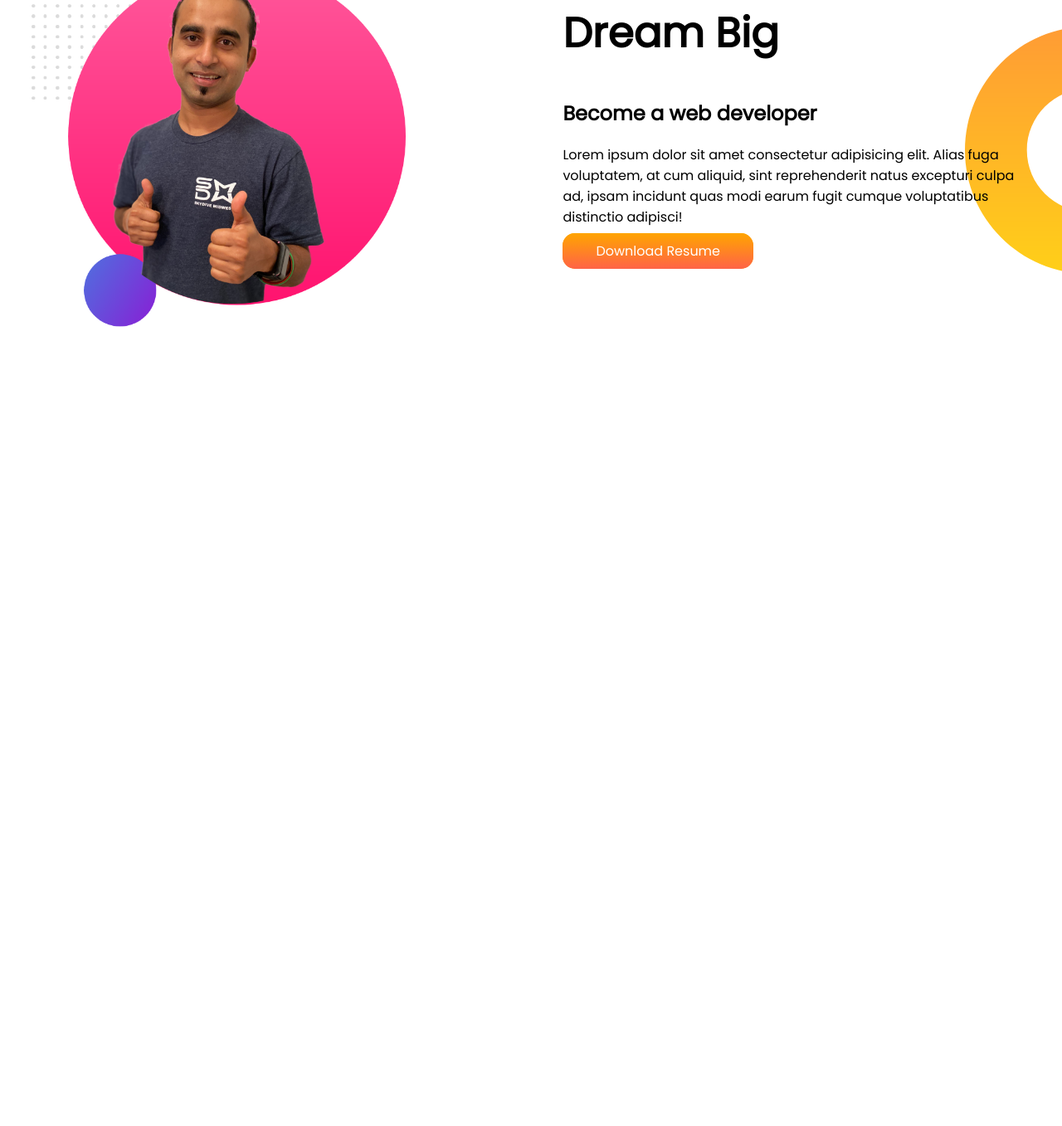
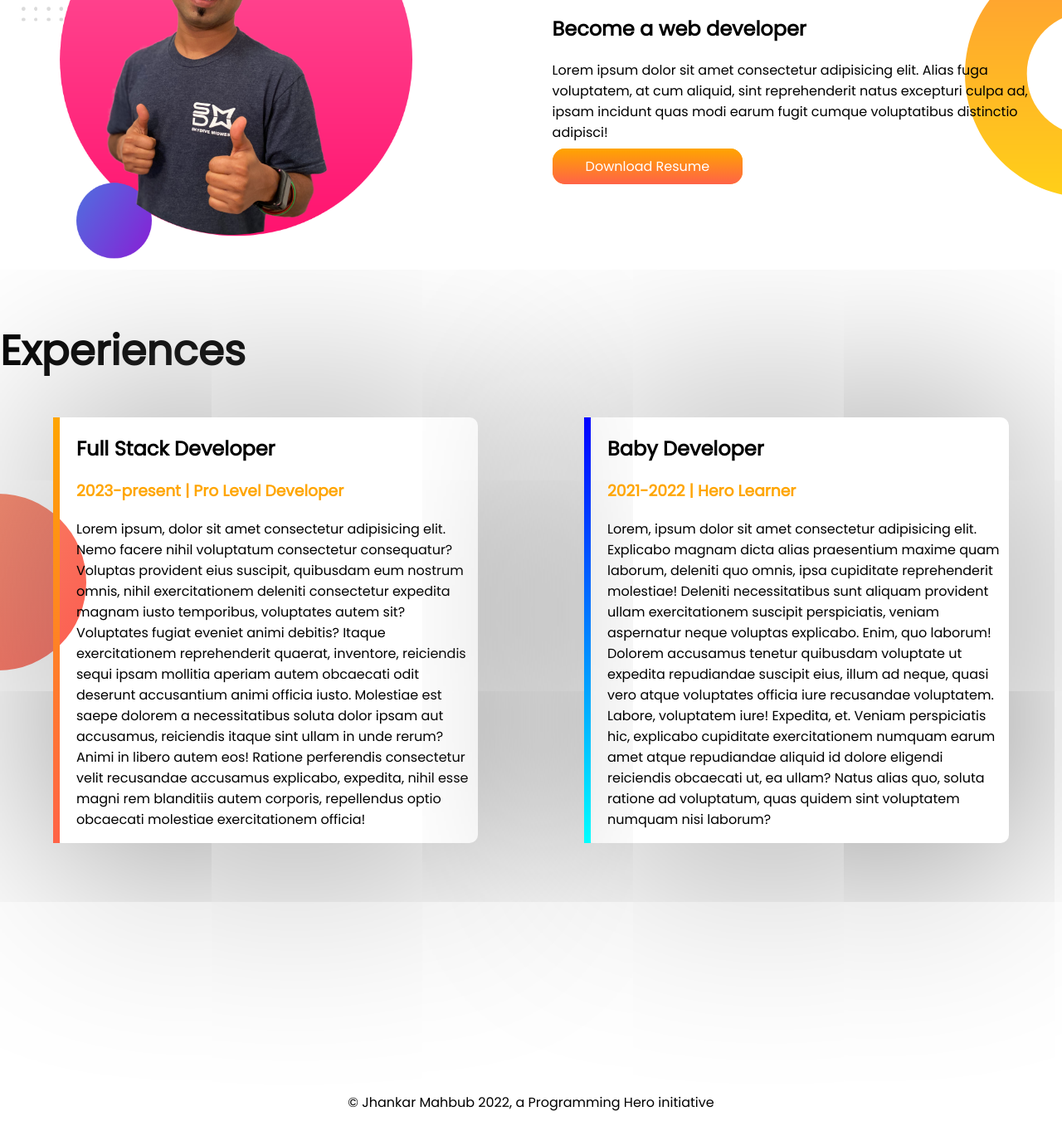
Before and after one commit to Emran12/developer-portfolio, a plain HTML site: page index.html in a window 1280 px wide. Shown: the part 692-2049 px from the top of the page at 83% size. Before the commit the page ends 1132 px from the top, so only its background shows below. Drawn offline with Linux system fonts and the light colour scheme; a web font is replaced by a local one.

Commit message:
Experiences added

```diff
--- a/index.html
+++ b/index.html
@@ -14,7 +14,7 @@
 </head>
 
 <body>
-    <section class="top-banner">
+    <section class="top-banner flexible-container">
         <div class="half-width">
             <h1>Welcome to </h1>
             <h1><span class="name">Jhankar Mahbub </span> World</h1>
@@ -33,7 +33,7 @@
             <img src="images/jhankar-pic-with-bg.png" alt="jhankar-pic-with-bg">
         </div>
     </section>
-    <section class="dream-big">
+    <section class="dream-big flexible-container">
         <div class="half-width">
             <img src="images/jhankar2.png" alt="">
         </div>
@@ -47,6 +47,49 @@
                 href="https://www.linkedin.com/in/mohammad-emran-hossain-a4820014/">Download Resume</a>
         </div>
     </section>
+    <section class="experience-area">
+        <h1>Experiences</h1>
+        <div class="flexible-container">
+            <div id="full-stack-experience" class="experience-item">
+                <h2>Full Stack Developer</h2>
+                <h3 class="name">2023-present | Pro Level Developer</h3>
+                <p>Lorem ipsum, dolor sit amet consectetur adipisicing elit. Nemo facere nihil voluptatum consectetur
+                    consequatur? Voluptas provident eius suscipit, quibusdam eum nostrum omnis, nihil exercitationem
+                    deleniti consectetur expedita magnam iusto temporibus, voluptates autem sit? Voluptates fugiat
+                    eveniet
+                    animi debitis? Itaque exercitationem reprehenderit quaerat, inventore, reiciendis sequi ipsam
+                    mollitia
+                    aperiam autem obcaecati odit deserunt accusantium animi officia iusto. Molestiae est saepe dolorem a
+                    necessitatibus soluta dolor ipsam aut accusamus, reiciendis itaque sint ullam in unde rerum? Animi
+                    in
+                    libero autem eos! Ratione perferendis consectetur velit recusandae accusamus explicabo, expedita,
+                    nihil
+                    esse magni rem blanditiis autem corporis, repellendus optio obcaecati molestiae exercitationem
+                    officia!
+
+                </p>
+            </div>
+            <div class="experience-item" id="web-dev-experience">
+                <h2>Baby Developer</h2>
+                <h3 class="name"> 2021-2022 | Hero Learner</h3>
+                <p>Lorem, ipsum dolor sit amet consectetur adipisicing elit. Explicabo magnam dicta alias praesentium
+                    maxime
+                    quam laborum, deleniti quo omnis, ipsa cupiditate reprehenderit molestiae! Deleniti necessitatibus
+                    sunt
+                    aliquam provident ullam exercitationem suscipit perspiciatis, veniam aspernatur neque voluptas
+                    explicabo. Enim, quo laborum! Dolorem accusamus tenetur quibusdam voluptate ut expedita repudiandae
+                    suscipit eius, illum ad neque, quasi vero atque voluptates officia iure recusandae voluptatem.
+                    Labore,
+                    voluptatem iure! Expedita, et. Veniam perspiciatis hic, explicabo cupiditate exercitationem numquam
+                    earum amet atque repudiandae aliquid id dolore eligendi reiciendis obcaecati ut, ea ullam? Natus
+                    alias
+                    quo, soluta ratione ad voluptatum, quas quidem sint voluptatem numquam nisi laborum?</p>
+            </div>
+        </div>
+    </section>
+    <footer>
+        <p>© Jhankar Mahbub 2022, a Programming Hero initiative</p>
+    </footer>
 </body>
 
 </html>
--- a/style.css
+++ b/style.css
@@ -10,12 +10,12 @@ h1{
     color: orange;
 }
 
-section{
+.flexible-container{
     display: flex;
 }
 .half-width{
     width: 50%;
-    padding: 3%;
+    padding: 2%;
 }
 .half-width img{
     width: 80%;
@@ -41,3 +41,37 @@ section{
     background-repeat: no-repeat;
     background-position: right;
 }
+.experience-area{
+    background-image: url(images/exp-bg.png);
+    background-repeat: no-repeat;
+    background-position: left;
+}
+.experience-item{
+    box-shadow: 10px 10px 40pc grey;
+    width: 40%;
+    margin-left: 5%;
+    margin-right: 5%;
+    padding-left: 20px;
+    border: 5px;
+    border-radius: 10px;
+
+}
+
+#full-stack-experience{
+    border-left: 8px solid;
+    border-image: linear-gradient(orange, tomato);
+    border-image-slice: 1;
+
+}
+
+#web-dev-experience{
+    border-left: 8px solid;
+    border-image: linear-gradient(blue, cyan);
+    border-image-slice: 1;
+
+}
+
+footer p{
+    margin-top: 300px;
+    text-align: center;
+}
```
